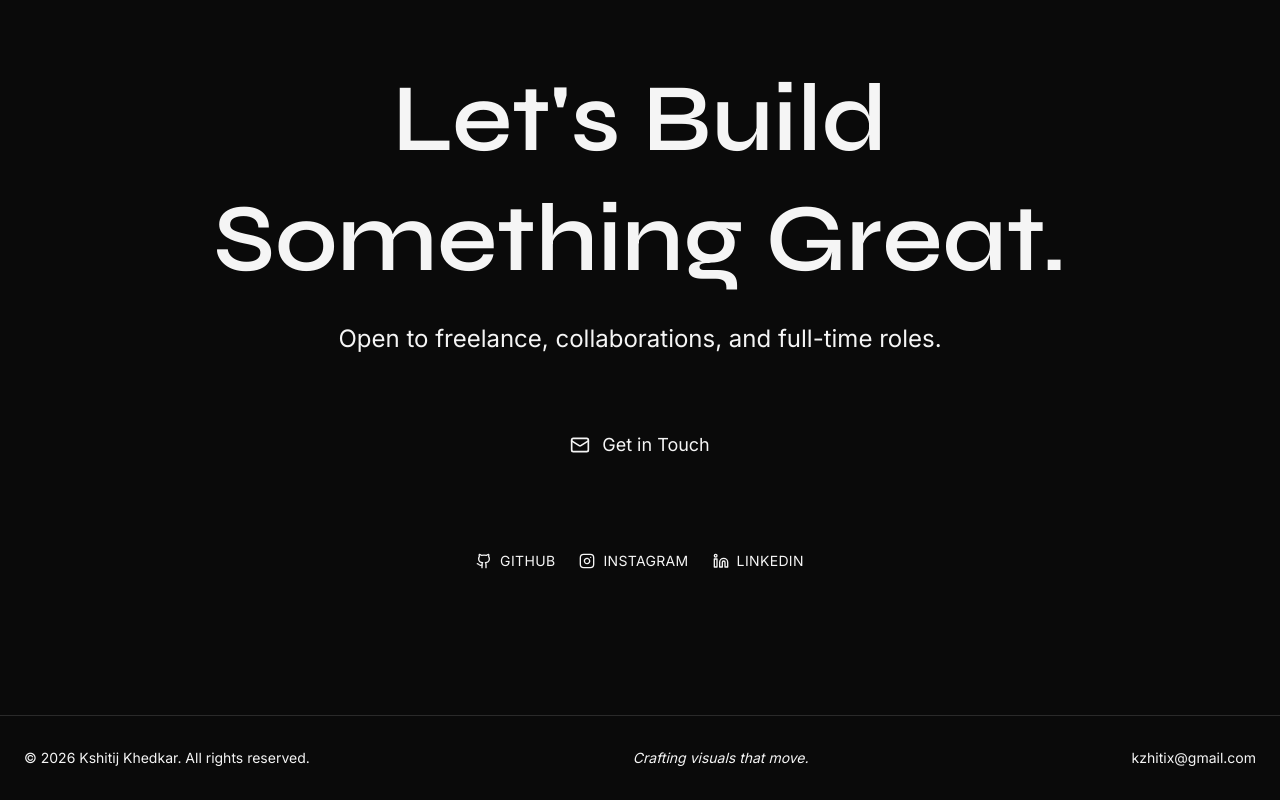
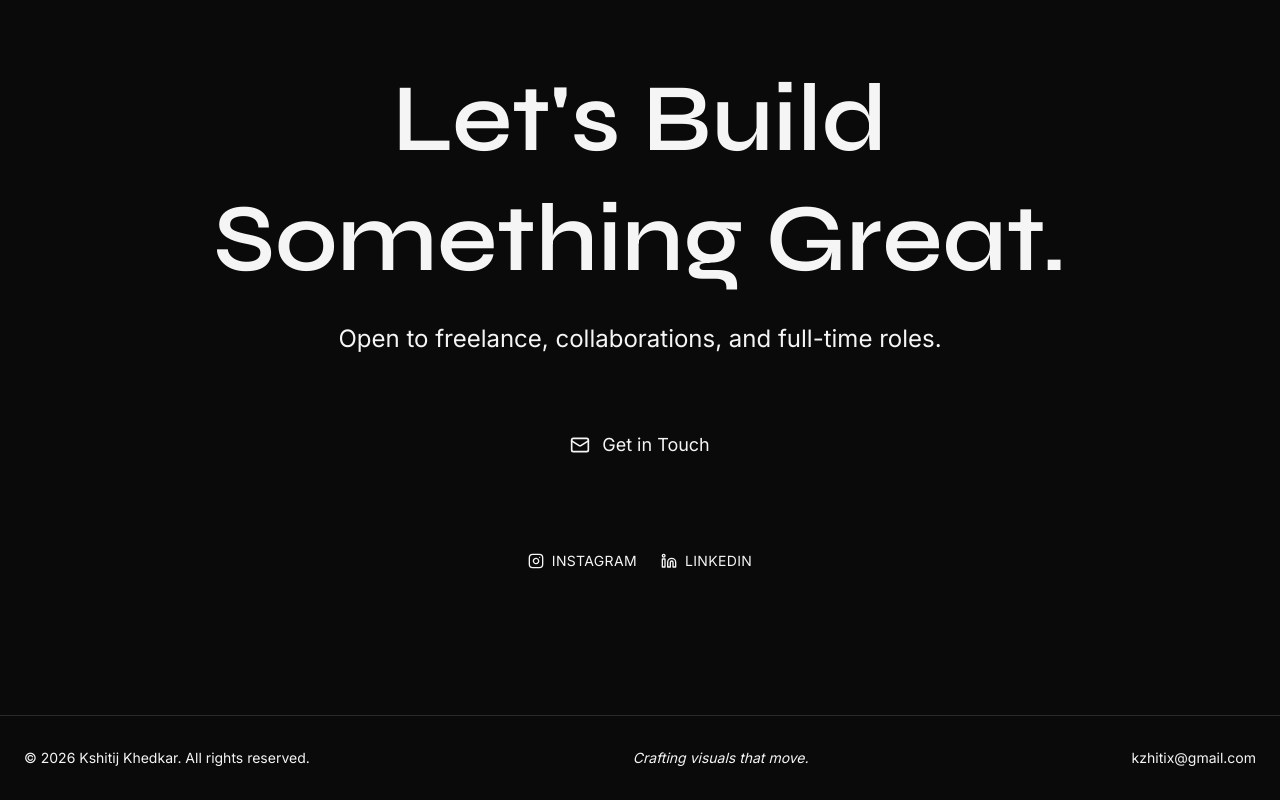
Before and after one commit to kshitij-khedkar/Portfolio, a React (Vite) app: page / in a window 1280 px wide. Shown: the part 5855-6655 px from the top of the page. Built offline with nearby package versions, Linux system fonts and the light colour scheme.

Commit message:
Update Contact.tsx

```diff
--- a/src/app/components/Contact.tsx
+++ b/src/app/components/Contact.tsx
@@ -1,7 +1,7 @@
 import { motion } from 'motion/react';
 import { useInView } from 'motion/react';
 import { useRef } from 'react';
-import { Mail, Instagram, Linkedin, Github } from 'lucide-react';
+import { Mail, Instagram, Linkedin } from 'lucide-react';
 
 export function Contact() {
   const ref = useRef(null);
@@ -50,18 +50,8 @@ export function Contact() {
             initial={{ opacity: 0, y: 20 }}
             animate={isInView ? { opacity: 1, y: 0 } : {}}
             transition={{ duration: 0.6, delay: 0.3 }}
-            className="flex justify-center gap-6 pt-12 flex-wrap"
+            className="flex justify-center gap-6 pt-12"
           >
-            <a
-              href="https://github.com/Kshitij-Khedkar"
-              target="_blank"
-              rel="noopener noreferrer"
-              className="text-muted-foreground hover:text-primary transition-colors text-sm uppercase tracking-wide flex items-center gap-2"
-            >
-              <Github className="w-4 h-4" />
-              GitHub
-            </a>
-
             <a
               href="https://www.instagram.com/kzhitix"
               target="_blank"
@@ -73,7 +63,7 @@ export function Contact() {
             </a>
 
             <a
-              href="https://www.linkedin.com/in/kshitij-khedkar-32885a390/?lipi=urn%3Ali%3Apage%3Ad_flagship3_profile_view_base_contact_details%3BKtLI6N7MTSGcO4uu4uX6XQ%3D%3D"
+              href="https://www.linkedin.com/in/kshitij-khedkar"
               target="_blank"
               rel="noopener noreferrer"
               className="text-muted-foreground hover:text-primary transition-colors text-sm uppercase tracking-wide flex items-center gap-2"
```
